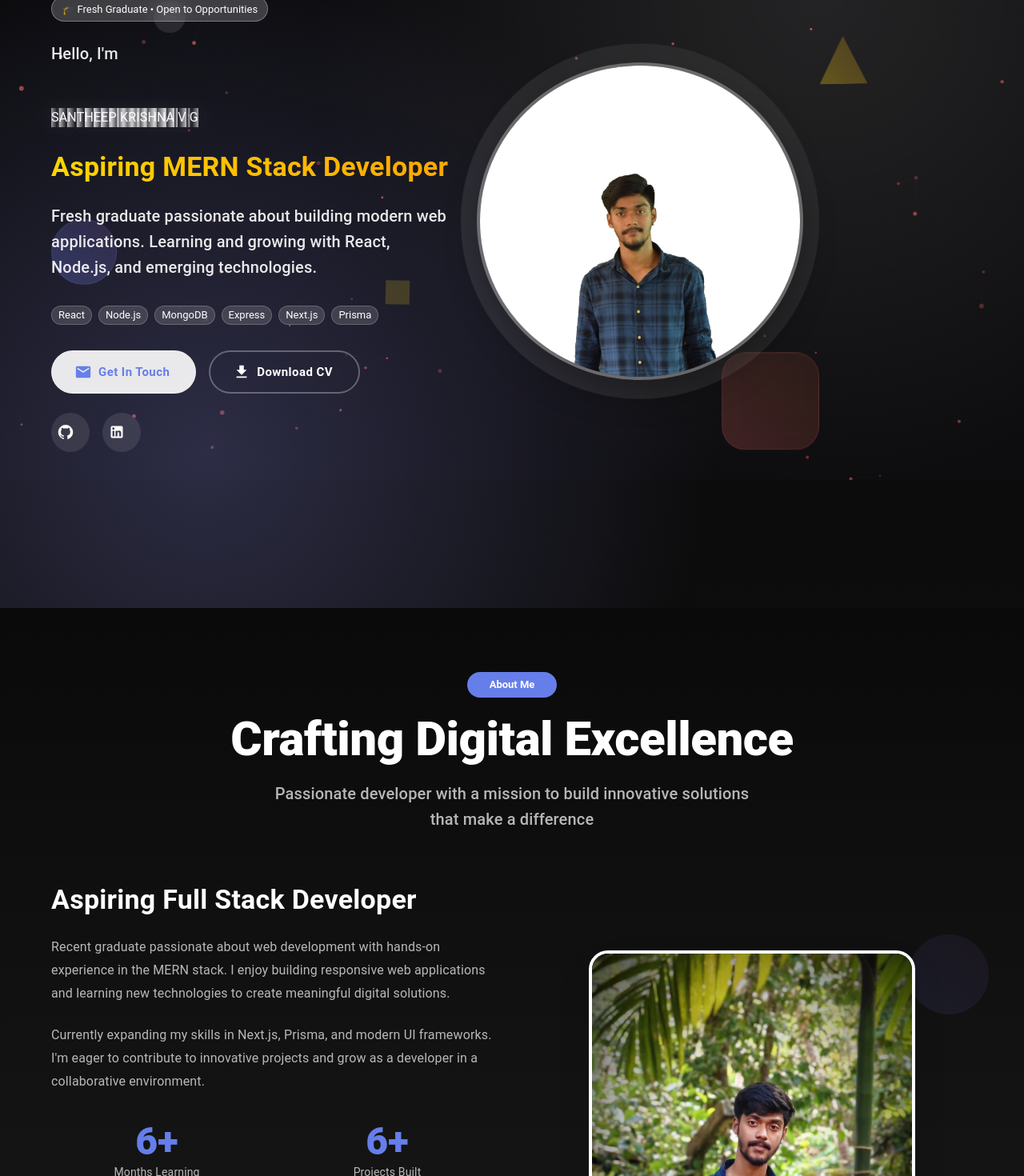
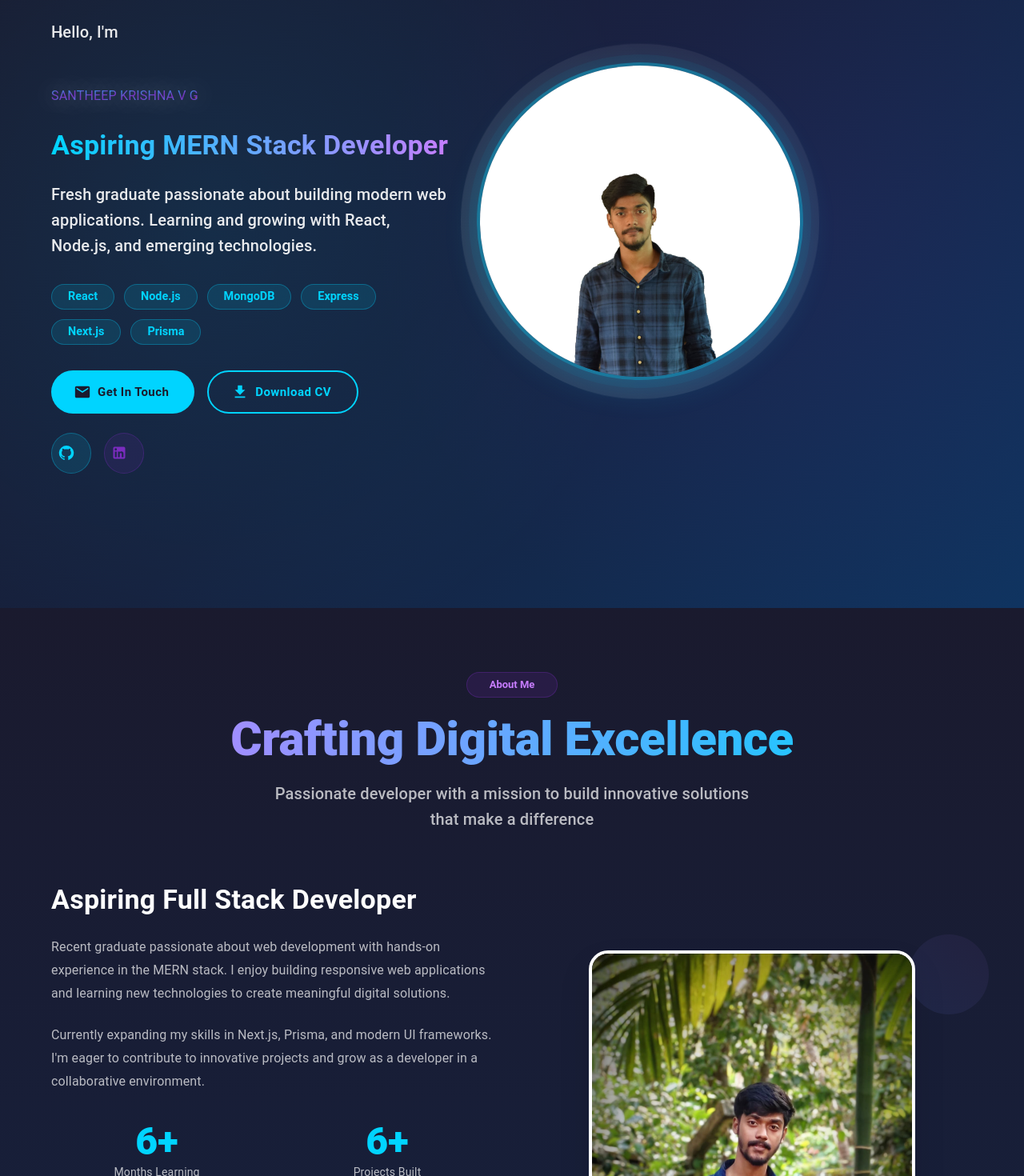
Before and after one commit to santheep7/portfolio, a Next.js app: page / in a window 1280 px wide. Shown: the part 200-1670 px from the top of the page at 80% size. Built offline with nearby package versions, Linux system fonts and the light colour scheme.

Commit message:
some parallax

```diff
--- a/src/app/page.tsx
+++ b/src/app/page.tsx
@@ -7,11 +7,13 @@ import Skills from '@/components/Skills';
 import Projects from '@/components/Projects';
 import Contact from '@/components/Contact';
 import Footer from '@/components/Footer';
+import ParallaxElements from '@/components/ParallaxElements';
 
 export default function Home() {
 
   return (
     <>
+      <ParallaxElements />
       <Header />
       <main>
         <Hero />
--- a/src/components/About.tsx
+++ b/src/components/About.tsx
@@ -48,6 +48,30 @@ const About = () => {
           },
         }
       );
+
+      // Parallax effect for text content
+      gsap.to(textRef.current, {
+        yPercent: -10,
+        ease: 'none',
+        scrollTrigger: {
+          trigger: aboutRef.current,
+          start: 'top bottom',
+          end: 'bottom top',
+          scrub: true
+        }
+      });
+
+      // Parallax effect for image
+      gsap.to(imageRef.current, {
+        yPercent: -15,
+        ease: 'none',
+        scrollTrigger: {
+          trigger: aboutRef.current,
+          start: 'top bottom',
+          end: 'bottom top',
+          scrub: true
+        }
+      });
     }
   }, []);
 
@@ -57,7 +81,7 @@ const About = () => {
       id="about"
       sx={{
         py: 10,
-        background: 'linear-gradient(180deg, #0a0a0a 0%, #1a1a1a 100%)',
+        background: 'linear-gradient(180deg, #1a1a2e 0%, #16213e 100%)',
         position: 'relative'
       }}
       ref={aboutRef}
@@ -69,10 +93,11 @@ const About = () => {
             label="About Me"
             sx={{
               mb: 2,
-              backgroundColor: '#667eea',
-              color: 'white',
+              backgroundColor: 'rgba(123, 44, 191, 0.15)',
+              color: '#c77dff',
               fontWeight: 600,
-              px: 2
+              px: 2,
+              border: '1px solid rgba(123, 44, 191, 0.3)'
             }}
           />
           <Typography
@@ -80,7 +105,10 @@ const About = () => {
             component="h2"
             sx={{
               fontWeight: 800,
-              color: 'white',
+              background: 'linear-gradient(90deg, #c77dff, #00d4ff)',
+              backgroundClip: 'text',
+              WebkitBackgroundClip: 'text',
+              WebkitTextFillColor: 'transparent',
               mb: 2
             }}
           >
@@ -131,7 +159,7 @@ const About = () => {
                 mb: 4
               }}>
                 <Box sx={{ textAlign: 'center' }}>
-                  <Typography variant="h3" sx={{ fontWeight: 800, color: '#667eea' }}>
+                  <Typography variant="h3" sx={{ fontWeight: 800, color: '#00d4ff' }}>
                     6+
                   </Typography>
                   <Typography variant="body2" sx={{ color: 'rgba(255,255,255,0.7)' }}>
@@ -139,7 +167,7 @@ const About = () => {
                   </Typography>
                 </Box>
                 <Box sx={{ textAlign: 'center' }}>
-                  <Typography variant="h3" sx={{ fontWeight: 800, color: '#667eea' }}>
+                  <Typography variant="h3" sx={{ fontWeight: 800, color: '#00d4ff' }}>
                     6+
                   </Typography>
                   <Typography variant="body2" sx={{ color: 'rgba(255,255,255,0.7)' }}>
@@ -166,16 +194,18 @@ const About = () => {
                   sx={{
                     p: 2,
                     height: '100%',
-                    background: 'rgba(255,255,255,0.8)',
+                    background: 'rgba(0, 212, 255, 0.05)',
                     backdropFilter: 'blur(10px)',
-                    border: '1px solid rgba(255,255,255,0.3)',
+                    border: '1px solid rgba(0, 212, 255, 0.2)',
+                    transition: 'all 0.3s ease',
                     '&:hover': {
                       transform: 'translateY(-4px)',
-                      boxShadow: '0 10px 25px rgba(0,0,0,0.1)'
+                      boxShadow: '0 8px 20px rgba(0, 212, 255, 0.2)',
+                      borderColor: 'rgba(0, 212, 255, 0.4)'
                     }
                   }}
                 >
-                  <Box sx={{ color: '#667eea', mb: 1 }}>
+                  <Box sx={{ color: '#00d4ff', mb: 1 }}>
                     {item.icon}
                   </Box>
                   <Typography variant="subtitle2" sx={{ fontWeight: 600, mb: 0.5, color: 'white' }}>
--- a/src/components/Hero.tsx
+++ b/src/components/Hero.tsx
@@ -47,6 +47,30 @@ const Hero = () => {
         stagger: 0.2
       }
     );
+
+    // Parallax effect for profile image
+    gsap.to(imageRef.current, {
+      yPercent: -20,
+      ease: 'none',
+      scrollTrigger: {
+        trigger: heroRef.current,
+        start: 'top top',
+        end: 'bottom top',
+        scrub: true
+      }
+    });
+
+    // Parallax effect for text content
+    gsap.to(textRef.current, {
+      yPercent: -10,
+      ease: 'none',
+      scrollTrigger: {
+        trigger: heroRef.current,
+        start: 'top top',
+        end: 'bottom top',
+        scrub: true
+      }
+    });
 
     // Enhanced letter animations with GSAP
     const letters = document.querySelectorAll('.letter-animate');
@@ -105,7 +129,7 @@ const Hero = () => {
         minHeight: '100vh',
         display: 'flex',
         alignItems: 'center',
-        background: 'var(--bg-primary)',
+        background: 'linear-gradient(135deg, #1a1a2e 0%, #16213e 50%, #0f3460 100%)',
         position: 'relative',
         overflow: 'hidden',
         '&::before': {
@@ -115,7 +139,7 @@ const Hero = () => {
           left: 0,
           right: 0,
           bottom: 0,
-          background: 'radial-gradient(circle at 20% 80%, rgba(120, 119, 198, 0.3) 0%, transparent 50%), radial-gradient(circle at 80% 20%, rgba(255, 255, 255, 0.1) 0%, transparent 50%)',
+          background: 'radial-gradient(circle at 20% 50%, rgba(0, 212, 255, 0.08) 0%, transparent 50%), radial-gradient(circle at 80% 50%, rgba(123, 44, 191, 0.08) 0%, transparent 50%)',
           pointerEvents: 'none'
         }
       }}
@@ -125,16 +149,17 @@ const Hero = () => {
 
           {/* Text Content */}
           <ScrollReveal direction="left" duration={1.2}>
-            <Box ref={textRef} sx={{ flex: 1, color: 'var(--text-primary)', overflow: 'visible' }}>
+            <Box ref={textRef} sx={{ flex: 1, color: 'white', overflow: 'visible' }}>
               {/* Status Badge */}
               <Chip
                 label="🎓 Fresh Graduate • Open to Opportunities"
                 sx={{
                   mb: 3,
-                  backgroundColor: 'rgba(255,255,255,0.2)',
-                  color: 'white',
+                  backgroundColor: 'rgba(0, 212, 255, 0.15)',
+                  color: '#00d4ff',
                   backdropFilter: 'blur(10px)',
-                  border: '1px solid rgba(255,255,255,0.3)'
+                  border: '1px solid rgba(0, 212, 255, 0.3)',
+                  fontWeight: 600
                 }}
               />
 
@@ -199,31 +224,16 @@ const Hero = () => {
                       className="letter-animate"
                       sx={{
                         display: 'inline-block',
-                        background: 'linear-gradient(135deg, #ffffff 0%, #f0f0f0 25%, #ffffff 50%, #e0e0e0 75%, #ffffff 100%)',
-                        backgroundSize: '400% 100%',
+                        background: 'linear-gradient(135deg, #00d4ff 0%, #7b2cbf 50%, #00d4ff 100%)',
+                        backgroundSize: '200% 100%',
                         backgroundClip: 'text',
                         WebkitBackgroundClip: 'text',
                         WebkitTextFillColor: 'transparent',
                         animation: `letter-reveal 0.8s ease-out ${index * 0.05}s both, aceternity-shine 3s ease-in-out infinite ${index * 0.1}s`,
-                        textShadow: '0 0 30px rgba(255, 255, 255, 0.5)',
                         position: 'relative',
-                        '&::before': {
-                          content: '""',
-                          position: 'absolute',
-                          top: 0,
-                          left: 0,
-                          right: 0,
-                          bottom: 0,
-                          background: 'linear-gradient(90deg, transparent 0%, rgba(255, 255, 255, 0.8) 50%, transparent 100%)',
-                          backgroundSize: '200% 100%',
-                          animation: `aceternity-sweep 4s ease-in-out infinite ${index * 0.05}s`,
-                          mixBlendMode: 'overlay',
-                          pointerEvents: 'none'
-                        },
                         '&:hover': {
-                          transform: 'scale(1.1) translateY(-5px)',
-                          transition: 'all 0.3s cubic-bezier(0.23, 1, 0.320, 1)',
-                          textShadow: '0 0 40px rgba(255, 255, 255, 0.8), 0 0 60px rgba(255, 107, 107, 0.4)'
+                          transform: 'scale(1.05) translateY(-3px)',
+                          transition: 'all 0.3s cubic-bezier(0.23, 1, 0.320, 1)'
                         }
                       }}
                     >
@@ -238,11 +248,10 @@ const Hero = () => {
                       display: 'inline-block',
                       width: '3px',
                       height: { xs: '1.8rem', sm: '2.5rem', md: '3.2rem', lg: '3.8rem' },
-                      backgroundColor: '#ff6b6b',
+                      backgroundColor: '#7b2cbf',
                       marginLeft: '4px',
                       animation: 'cursor-blink 1s infinite, cursor-fade 0.5s ease-in-out 4s forwards',
-                      borderRadius: '2px',
-                      boxShadow: '0 0 10px rgba(255, 107, 107, 0.8)'
+                      borderRadius: '2px'
                     }}
                   />
                 </Box>
@@ -253,7 +262,7 @@ const Hero = () => {
                 component="h2"
                 sx={{
                   mb: 3,
-                  background: 'linear-gradient(45deg, #FFD700, #FFA500)',
+                  background: 'linear-gradient(90deg, #00d4ff, #c77dff)',
                   backgroundClip: 'text',
                   WebkitBackgroundClip: 'text',
                   WebkitTextFillColor: 'transparent',
@@ -277,19 +286,25 @@ const Hero = () => {
               </Typography>
 
               {/* Tech Stack Pills */}
-              <Box sx={{ mb: 4, display: 'flex', flexWrap: 'wrap', gap: 1 }}>
-                {['React', 'Node.js', 'MongoDB', 'Express', 'Next.js', 'Prisma'].map((tech) => (
+              <Box sx={{ mb: 4, display: 'flex', flexWrap: 'wrap', gap: 1.5, maxWidth: '500px' }}>
+                {['React', 'Node.js', 'MongoDB', 'Express', 'Next.js', 'Prisma'].map((tech, index) => (
                   <Chip
                     key={tech}
                     label={tech}
-                    size="small"
+                    size="medium"
                     sx={{
-                      backgroundColor: 'rgba(255,255,255,0.15)',
-                      color: 'white',
+                      backgroundColor: 'rgba(0, 212, 255, 0.12)',
+                      color: '#00d4ff',
                       backdropFilter: 'blur(10px)',
-                      border: '1px solid rgba(255,255,255,0.2)',
+                      border: '1px solid rgba(0, 212, 255, 0.3)',
+                      fontWeight: 600,
+                      fontSize: '0.9rem',
+                      px: 1,
+                      transition: 'all 0.3s ease',
                       '&:hover': {
-                        backgroundColor: 'rgba(255,255,255,0.25)'
+                        backgroundColor: 'rgba(0, 212, 255, 0.2)',
+                        transform: 'translateY(-2px)',
+                        borderColor: 'rgba(0, 212, 255, 0.5)'
                       }
                     }}
                   />
@@ -306,17 +321,15 @@ const Hero = () => {
                   sx={{
                     px: 4,
                     py: 1.5,
-                    backgroundColor: 'rgba(255,255,255,0.9)',
-                    color: '#667eea',
+                    backgroundColor: '#00d4ff',
+                    color: '#1a1a2e',
                     fontWeight: 'bold',
                     textTransform: 'none',
                     borderRadius: '50px',
-                    backdropFilter: 'blur(10px)',
-                    border: '1px solid rgba(255,255,255,0.3)',
                     '&:hover': {
-                      backgroundColor: 'white',
+                      backgroundColor: '#00b8e6',
                       transform: 'translateY(-2px)',
-                      boxShadow: '0 10px 25px rgba(0,0,0,0.2)'
+                      boxShadow: '0 8px 20px rgba(0, 212, 255, 0.3)'
                     }
                   }}
                 >
@@ -335,16 +348,16 @@ const Hero = () => {
                   sx={{
                     px: 4,
                     py: 1.5,
-                    color: 'white',
+                    color: '#00d4ff',
                     fontWeight: 'bold',
                     textTransform: 'none',
                     borderRadius: '50px',
-                    border: '2px solid rgba(255,255,255,0.3)',
-                    backdropFilter: 'blur(10px)',
+                    border: '2px solid #00d4ff',
+                    backgroundColor: 'transparent',
                     '&:hover': {
-                      backgroundColor: 'rgba(255,255,255,0.1)',
+                      backgroundColor: 'rgba(0, 212, 255, 0.1)',
                       transform: 'translateY(-2px)',
-                      borderColor: 'rgba(255,255,255,0.6)'
+                      borderColor: '#00b8e6'
                     }
                   }}
                 >
@@ -364,11 +377,11 @@ const Hero = () => {
                     minWidth: 'auto',
                     p: 1.5,
                     borderRadius: '50%',
-                    backgroundColor: 'rgba(255,255,255,0.1)',
-                    color: 'white',
-                    backdropFilter: 'blur(10px)',
+                    backgroundColor: 'rgba(0, 212, 255, 0.12)',
+                    color: '#00d4ff',
+                    border: '1px solid rgba(0, 212, 255, 0.3)',
                     '&:hover': {
-                      backgroundColor: 'rgba(255,255,255,0.2)',
+                      backgroundColor: 'rgba(0, 212, 255, 0.2)',
                       transform: 'scale(1.1)'
                     }
                   }}
@@ -383,11 +396,11 @@ const Hero = () => {
                     minWidth: 'auto',
                     p: 1.5,
                     borderRadius: '50%',
-                    backgroundColor: 'rgba(255,255,255,0.1)',
-                    color: 'white',
-                    backdropFilter: 'blur(10px)',
+                    backgroundColor: 'rgba(123, 44, 191, 0.12)',
+                    color: '#7b2cbf',
+                    border: '1px solid rgba(123, 44, 191, 0.3)',
                     '&:hover': {
-                      backgroundColor: 'rgba(255,255,255,0.2)',
+                      backgroundColor: 'rgba(123, 44, 191, 0.2)',
                       transform: 'scale(1.1)'
                     }
                   }}
@@ -432,8 +445,8 @@ const Hero = () => {
                   style={{
                     borderRadius: '50%',
                     objectFit: 'cover',
-                    border: '4px solid rgba(255,255,255,0.3)',
-                    boxShadow: '0 20px 40px rgba(0,0,0,0.3)',
+                    border: '4px solid rgba(0, 212, 255, 0.4)',
+                    boxShadow: '0 10px 40px rgba(0, 212, 255, 0.2), 0 0 0 10px rgba(0, 212, 255, 0.05)',
                     position: 'relative',
                     zIndex: 1,
                     transition: 'transform 0.3s ease',
--- a/src/components/ParallaxElements.tsx
+++ b/src/components/ParallaxElements.tsx
@@ -52,14 +52,14 @@ export default function ParallaxElements() {
           position: 'absolute',
           top: '10%',
           right: '10%',
-          width: '100px',
-          height: '100px',
-          background: 'linear-gradient(45deg, rgba(255, 107, 107, 0.3), rgba(238, 90, 36, 0.2))',
+          width: '120px',
+          height: '120px',
+          background: 'linear-gradient(45deg, rgba(0, 212, 255, 0.15), rgba(0, 212, 255, 0.05))',
           borderRadius: '20px',
           transform: 'rotate(45deg)',
           animation: 'float 6s ease-in-out infinite',
           backdropFilter: 'blur(10px)',
-          border: '1px solid rgba(255, 107, 107, 0.2)'
+          border: '1px solid rgba(0, 212, 255, 0.2)'
         }}
       />
 
@@ -69,13 +69,13 @@ export default function ParallaxElements() {
           position: 'absolute',
           top: '60%',
           left: '5%',
-          width: '80px',
-          height: '80px',
-          background: 'linear-gradient(45deg, rgba(102, 126, 234, 0.3), rgba(118, 75, 162, 0.2))',
+          width: '100px',
+          height: '100px',
+          background: 'linear-gradient(45deg, rgba(123, 44, 191, 0.15), rgba(199, 125, 255, 0.05))',
           borderRadius: '50%',
           animation: 'float 8s ease-in-out infinite reverse',
           backdropFilter: 'blur(10px)',
-          border: '1px solid rgba(102, 126, 234, 0.2)'
+          border: '1px solid rgba(123, 44, 191, 0.2)'
         }}
       />
 
@@ -85,12 +85,13 @@ export default function ParallaxElements() {
           position: 'absolute',
           top: '30%',
           left: '80%',
-          width: '60px',
-          height: '60px',
-          background: 'linear-gradient(45deg, rgba(255, 215, 0, 0.3), rgba(255, 165, 0, 0.2))',
+          width: '80px',
+          height: '80px',
+          background: 'linear-gradient(45deg, rgba(0, 212, 255, 0.12), rgba(123, 44, 191, 0.08))',
           clipPath: 'polygon(50% 0%, 0% 100%, 100% 100%)',
           animation: 'float 10s ease-in-out infinite',
-          backdropFilter: 'blur(10px)'
+          backdropFilter: 'blur(10px)',
+          border: '1px solid rgba(0, 212, 255, 0.15)'
         }}
       />
 
@@ -100,14 +101,14 @@ export default function ParallaxElements() {
           position: 'absolute',
           top: '80%',
           right: '20%',
-          width: '120px',
-          height: '120px',
-          background: 'linear-gradient(45deg, rgba(255, 107, 107, 0.2), rgba(238, 90, 36, 0.1))',
+          width: '140px',
+          height: '140px',
+          background: 'linear-gradient(45deg, rgba(199, 125, 255, 0.12), rgba(123, 44, 191, 0.05))',
           borderRadius: '30px',
           transform: 'rotate(30deg)',
           animation: 'float 7s ease-in-out infinite',
           backdropFilter: 'blur(10px)',
-          border: '1px solid rgba(255, 107, 107, 0.15)'
+          border: '1px solid rgba(199, 125, 255, 0.2)'
         }}
       />
 
@@ -118,12 +119,13 @@ export default function ParallaxElements() {
           position: 'absolute',
           top: '25%',
           left: '15%',
-          width: '40px',
-          height: '40px',
-          background: 'rgba(255, 255, 255, 0.1)',
+          width: '50px',
+          height: '50px',
+          background: 'rgba(0, 212, 255, 0.1)',
           borderRadius: '50%',
           animation: 'float 12s ease-in-out infinite',
-          backdropFilter: 'blur(5px)'
+          backdropFilter: 'blur(5px)',
+          border: '1px solid rgba(0, 212, 255, 0.15)'
         }}
       />
 
@@ -133,11 +135,29 @@ export default function ParallaxElements() {
           position: 'absolute',
           top: '70%',
           right: '60%',
-          width: '30px',
-          height: '30px',
-          background: 'rgba(255, 215, 0, 0.2)',
+          width: '40px',
+          height: '40px',
+          background: 'rgba(199, 125, 255, 0.15)',
           transform: 'rotate(45deg)',
-          animation: 'float 9s ease-in-out infinite reverse'
+          animation: 'float 9s ease-in-out infinite reverse',
+          border: '1px solid rgba(199, 125, 255, 0.2)'
+        }}
+      />
+
+      <Box
+        className="parallax-element"
+        sx={{
+          position: 'absolute',
+          top: '45%',
+          left: '50%',
+          width: '60px',
+          height: '60px',
+          background: 'linear-gradient(135deg, rgba(0, 212, 255, 0.1), rgba(199, 125, 255, 0.1))',
+          borderRadius: '15px',
+          transform: 'rotate(15deg)',
+          animation: 'float 11s ease-in-out infinite',
+          backdropFilter: 'blur(8px)',
+          border: '1px solid rgba(0, 212, 255, 0.2)'
         }}
       />
     </Box>
--- a/src/styles/globals.css
+++ b/src/styles/globals.css
@@ -14,30 +14,30 @@ body {
   line-height: 1.6;
   overflow-x: hidden;
   transition: all 0.3s ease;
-  background: linear-gradient(180deg, #0a0a0a 0%, #1a1a1a 100%);
+  background: linear-gradient(135deg, #1a1a2e 0%, #16213e 50%, #0f3460 100%);
   color: #ffffff;
 }
 
 /* Scrollbar Styles */
 ::-webkit-scrollbar {
-  width: 8px;
+  width: 10px;
 }
 
 ::-webkit-scrollbar-track {
-  background: #f1f1f1;
+  background: #1a1a2e;
 }
 
 ::-webkit-scrollbar-thumb {
-  background: #ff6b6b;
-  border-radius: 4px;
+  background: linear-gradient(180deg, #00d4ff, #7b2cbf);
+  border-radius: 10px;
 }
 
 ::-webkit-scrollbar-thumb:hover {
-  background: #ee5a24;
+  background: linear-gradient(180deg, #00d4ff, #c77dff);
 }
 
 .dark ::-webkit-scrollbar-track {
-  background: #1e1e1e;
+  background: #1a1a2e;
 }
 
 /* Typography Enhancements */
```
Also changed, not shown: src/components/Contact.tsx (+29 -25 lines), src/components/Footer.tsx (+18 -11 lines), src/components/Projects.tsx (+27 -13 lines), src/components/Skills.tsx (+28 -8 lines).
